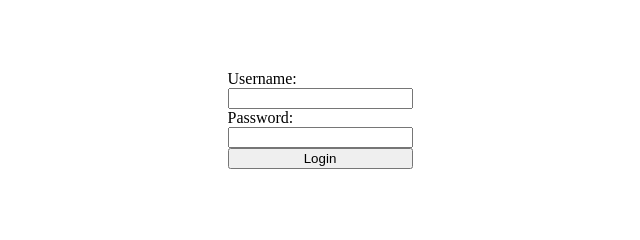
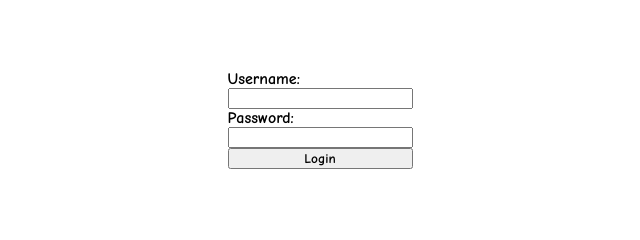
Before and after one commit to dudeman3814/Study-Sync, a plain HTML site: page index.html in a window 1280 px wide. Shown: the part 319-559 px from the top of the page, 320-960 px from the left. Drawn offline with Linux system fonts and the light colour scheme.

Commit message:
font changes I forgot to commit and push on the weekend.

```diff
--- a/index.html
+++ b/index.html
@@ -23,11 +23,11 @@
     <main>
         <form action="">
             <div id="loginPrompt" class="login-box">
-                <label for="username">Username:</label>
+                <label for="username" class="font-bold">Username:</label>
                 <input type="text" name="username" id="username" pattern="\d+" required>
-                <label for="password">Password:</label>
+                <label for="password" class="font-bold">Password:</label>
                 <input type="password" name="password" id="password" required>
-                <input type="submit" name="submit" id="submit" value="Login">
+                <input type="submit" name="submit" id="submit" value="Login" class="font-bold">
             </div>
         </form>
     </main>
```
